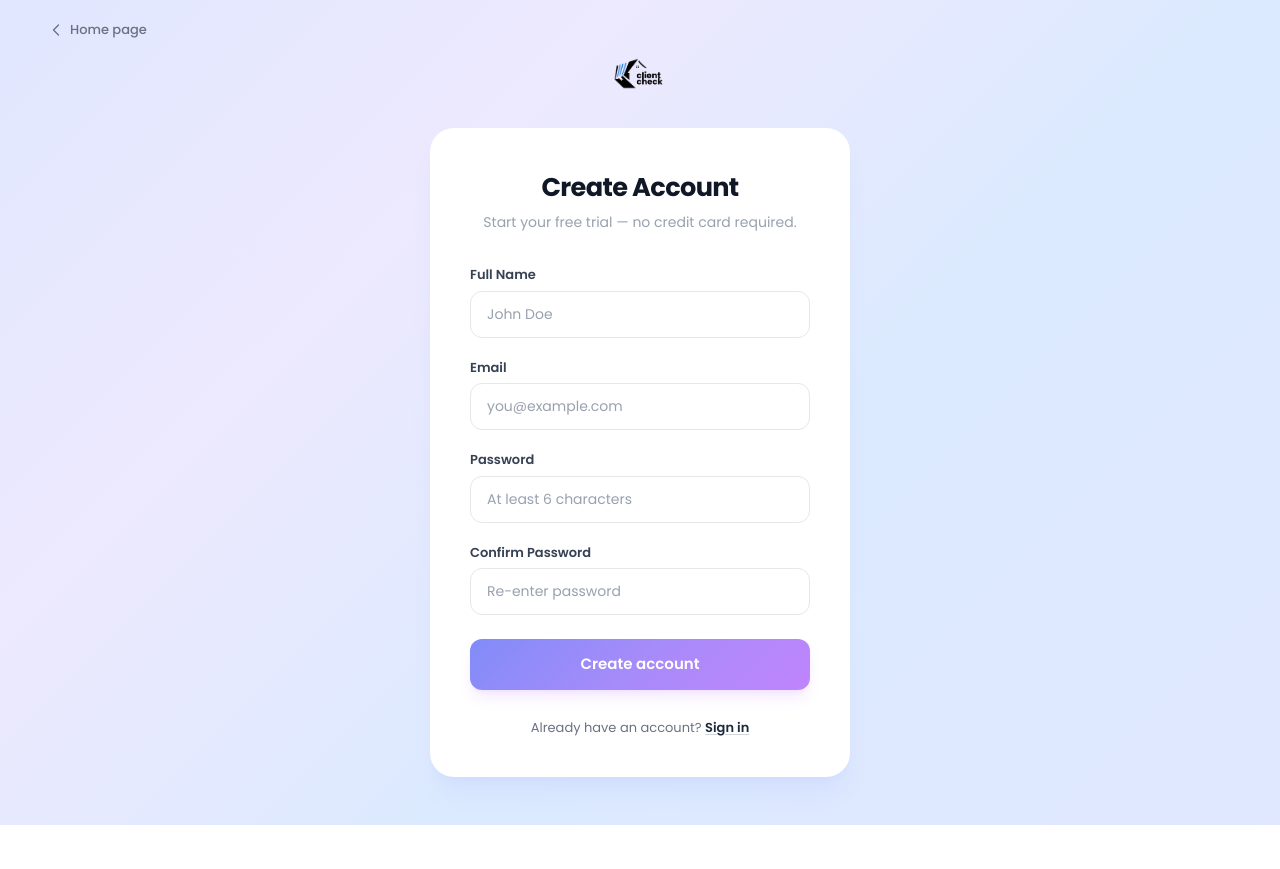
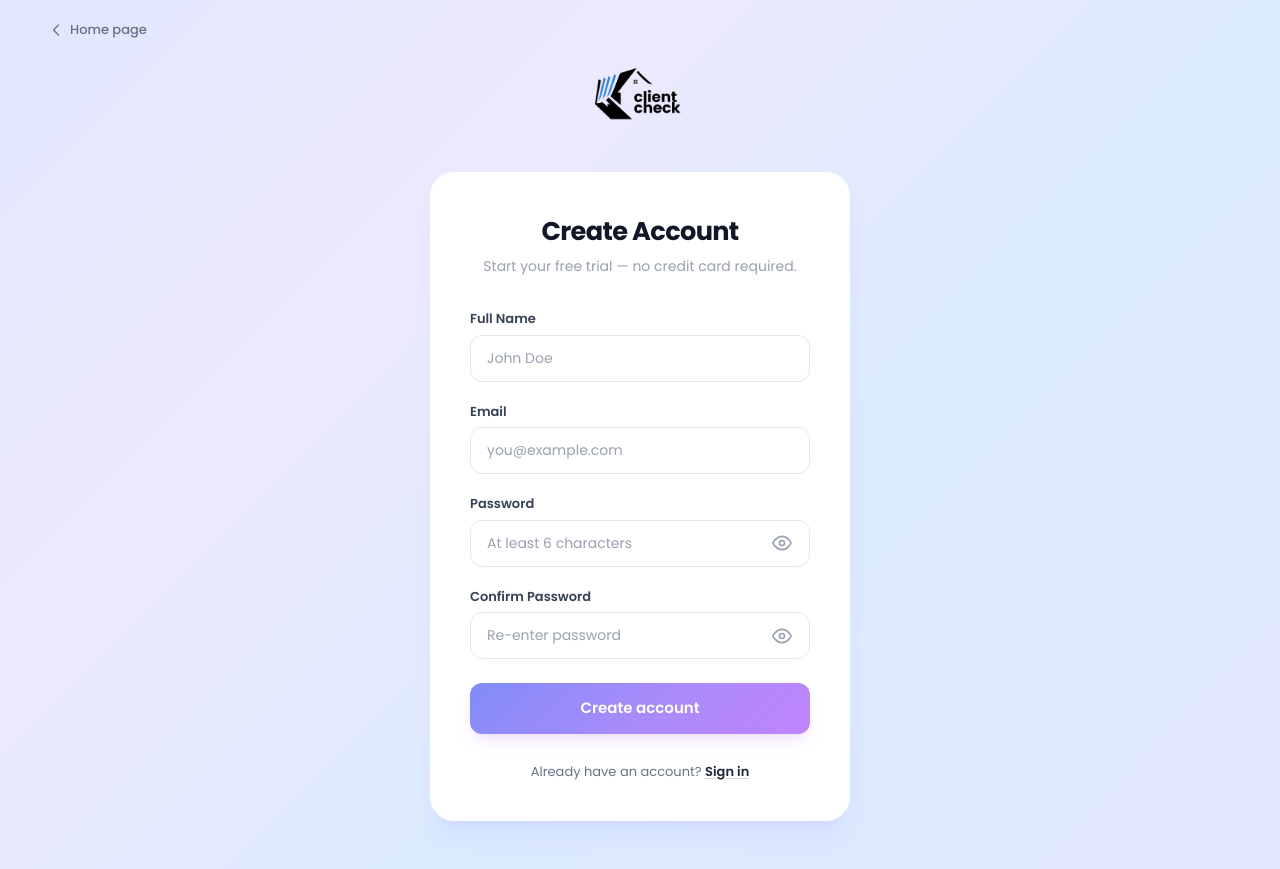
Before and after one commit to SaadRehman1325/client-check, a Next.js app: page /signup in a window 1280 px wide. Before the commit the page ends 825 px from the top, so only its background shows below. Built offline with nearby package versions, Linux system fonts and the light colour scheme; no server answers.

Commit message:
update:loginLogoSize

```diff
--- a/src/app/login/page.tsx
+++ b/src/app/login/page.tsx
@@ -4,6 +4,7 @@ import { useRouter } from 'next/navigation';
 import { useState } from 'react';
 import Link from 'next/link';
 import Image from 'next/image';
+import { FiEye, FiEyeOff } from 'react-icons/fi';
 import { signInWithEmailAndPassword } from "firebase/auth";
 import { getFirestore, doc, getDoc } from "firebase/firestore";
 import { app, auth } from '../../firebase';
@@ -19,6 +20,7 @@ export default function LoginPage() {
   const [errors, setErrors] = useState<{ email?: string; password?: string }>({});
   const [firebaseError, setFirebaseError] = useState<string | null>(null);
   const [loading, setLoading] = useState(false);
+  const [showPassword, setShowPassword] = useState(false);
 
   const handleSubmit = async (e: React.FormEvent) => {
     e.preventDefault();
@@ -93,7 +95,7 @@ export default function LoginPage() {
 
         {/* Logo */}
         <div className="mb-6">
-          <Image src="/logo.png" alt="Client Check" width={56} height={56} className="h-14 w-14 object-contain" />
+          <Image src="/logo.png" alt="Client Check" width={56} height={56} className="h-25 w-25 object-contain" />
         </div>
 
         {/* White card */}
@@ -134,16 +136,26 @@ export default function LoginPage() {
               <label htmlFor="password" className="text-[13px] font-semibold text-gray-700">
                 Password
               </label>
+              <div className="relative">
                 <input
                   id="password"
                   name="password"
-                type="password"
+                  type={showPassword ? 'text' : 'password'}
                   autoComplete="off"
                   placeholder="Enter Password"
                   value={formData.password}
                   onChange={handleChange}
-                className="w-full bg-white border border-gray-200 rounded-xl px-4 py-3 text-[14px] text-gray-800 placeholder:text-gray-400 focus:outline-none focus:ring-2 focus:ring-purple-400/30 focus:border-purple-300 transition"
+                  className="w-full bg-white border border-gray-200 rounded-xl pl-4 pr-11 py-3 text-[14px] text-gray-800 placeholder:text-gray-400 focus:outline-none focus:ring-2 focus:ring-purple-400/30 focus:border-purple-300 transition"
                 />
+                <button
+                  type="button"
+                  onClick={() => setShowPassword((p) => !p)}
+                  className="absolute right-3 top-1/2 -translate-y-1/2 p-1.5 text-gray-400 hover:text-gray-600 rounded-lg transition-colors cursor-pointer"
+                  aria-label={showPassword ? 'Hide password' : 'Show password'}
+                >
+                  {showPassword ? <FiEyeOff className="w-5 h-5" /> : <FiEye className="w-5 h-5" />}
+                </button>
+              </div>
               {errors.password && <span className="text-red-500 text-[12px]">{errors.password}</span>}
             </div>
 
--- a/src/app/signup/page.tsx
+++ b/src/app/signup/page.tsx
@@ -4,6 +4,7 @@ import { useRouter } from 'next/navigation';
 import { useState } from 'react';
 import Link from 'next/link';
 import Image from 'next/image';
+import { FiEye, FiEyeOff } from 'react-icons/fi';
 import { createUserWithEmailAndPassword, updateProfile } from "firebase/auth";
 import { getFirestore, doc, setDoc, serverTimestamp } from "firebase/firestore";
 import { app, auth } from '../../firebase';
@@ -18,6 +19,8 @@ export default function SignupPage() {
   const [errors, setErrors] = useState<{ name?: string; email?: string; password?: string; confirmPassword?: string }>({});
   const [firebaseError, setFirebaseError] = useState<string | null>(null);
   const [loading, setLoading] = useState(false);
+  const [showPassword, setShowPassword] = useState(false);
+  const [showConfirmPassword, setShowConfirmPassword] = useState(false);
 
   const handleSubmit = async (e: React.FormEvent) => {
     e.preventDefault();
@@ -96,7 +99,7 @@ export default function SignupPage() {
 
         {/* Logo */}
         <div className="mb-6">
-          <Image src="/logo.png" alt="Client Check" width={56} height={56} className="h-14 w-14 object-contain" />
+        <Image src="/logo.png" alt="Client Check" width={56} height={56} className="h-25 w-25 object-contain" />
         </div>
 
         {/* White card */}
@@ -131,14 +134,52 @@ export default function SignupPage() {
             {/* Password */}
             <div className="flex flex-col gap-1.5">
               <label htmlFor="password" className="text-[13px] font-semibold text-gray-700">Password</label>
-              <input id="password" name="password" type="password" autoComplete="off" placeholder="At least 6 characters" value={formData.password} onChange={handleChange} className={inputClass} />
+              <div className="relative">
+                <input
+                  id="password"
+                  name="password"
+                  type={showPassword ? 'text' : 'password'}
+                  autoComplete="off"
+                  placeholder="At least 6 characters"
+                  value={formData.password}
+                  onChange={handleChange}
+                  className={`${inputClass} pr-11`}
+                />
+                <button
+                  type="button"
+                  onClick={() => setShowPassword((p) => !p)}
+                  className="absolute right-3 top-1/2 -translate-y-1/2 p-1.5 text-gray-400 hover:text-gray-600 rounded-lg transition-colors cursor-pointer"
+                  aria-label={showPassword ? 'Hide password' : 'Show password'}
+                >
+                  {showPassword ? <FiEyeOff className="w-5 h-5" /> : <FiEye className="w-5 h-5" />}
+                </button>
+              </div>
               {errors.password && <span className="text-red-500 text-[12px]">{errors.password}</span>}
             </div>
 
             {/* Confirm Password */}
             <div className="flex flex-col gap-1.5">
               <label htmlFor="confirmPassword" className="text-[13px] font-semibold text-gray-700">Confirm Password</label>
-              <input id="confirmPassword" name="confirmPassword" type="password" autoComplete="off" placeholder="Re-enter password" value={formData.confirmPassword} onChange={handleChange} className={inputClass} />
+              <div className="relative">
+                <input
+                  id="confirmPassword"
+                  name="confirmPassword"
+                  type={showConfirmPassword ? 'text' : 'password'}
+                  autoComplete="off"
+                  placeholder="Re-enter password"
+                  value={formData.confirmPassword}
+                  onChange={handleChange}
+                  className={`${inputClass} pr-11`}
+                />
+                <button
+                  type="button"
+                  onClick={() => setShowConfirmPassword((p) => !p)}
+                  className="absolute right-3 top-1/2 -translate-y-1/2 p-1.5 text-gray-400 hover:text-gray-600 rounded-lg transition-colors cursor-pointer"
+                  aria-label={showConfirmPassword ? 'Hide password' : 'Show password'}
+                >
+                  {showConfirmPassword ? <FiEyeOff className="w-5 h-5" /> : <FiEye className="w-5 h-5" />}
+                </button>
+              </div>
               {errors.confirmPassword && <span className="text-red-500 text-[12px]">{errors.confirmPassword}</span>}
             </div>
 
```
Lines whose indentation alone changed are shown as unchanged.
